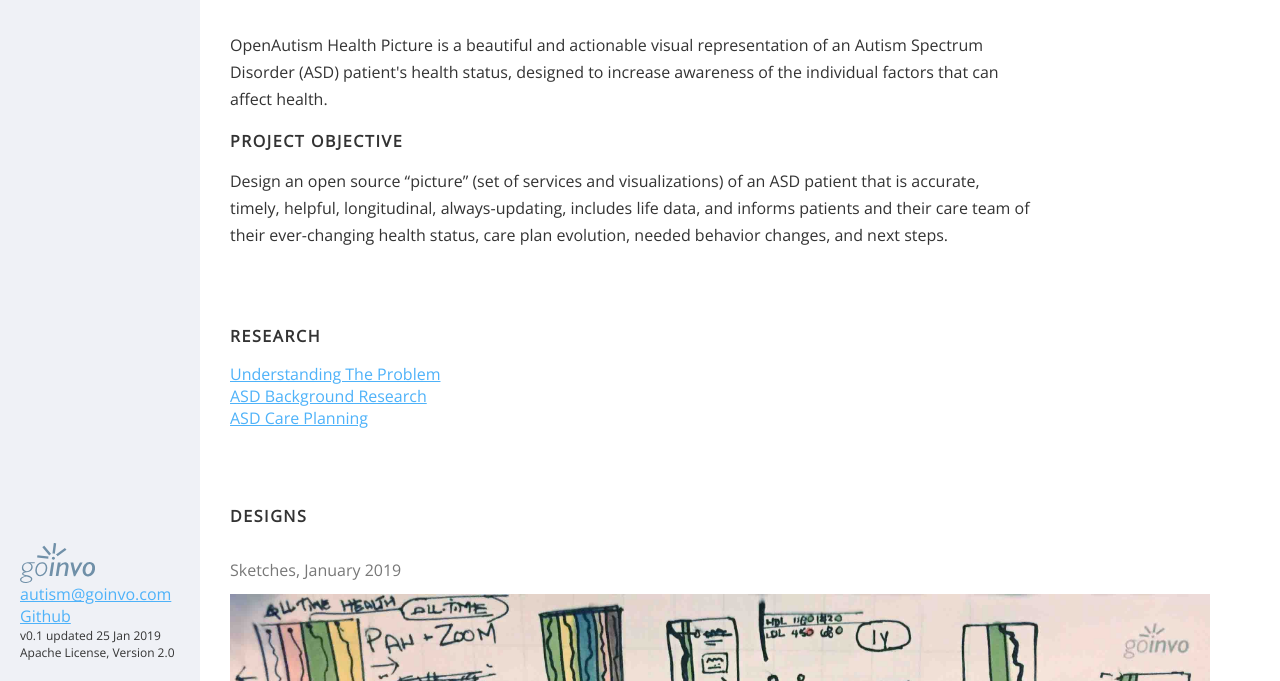
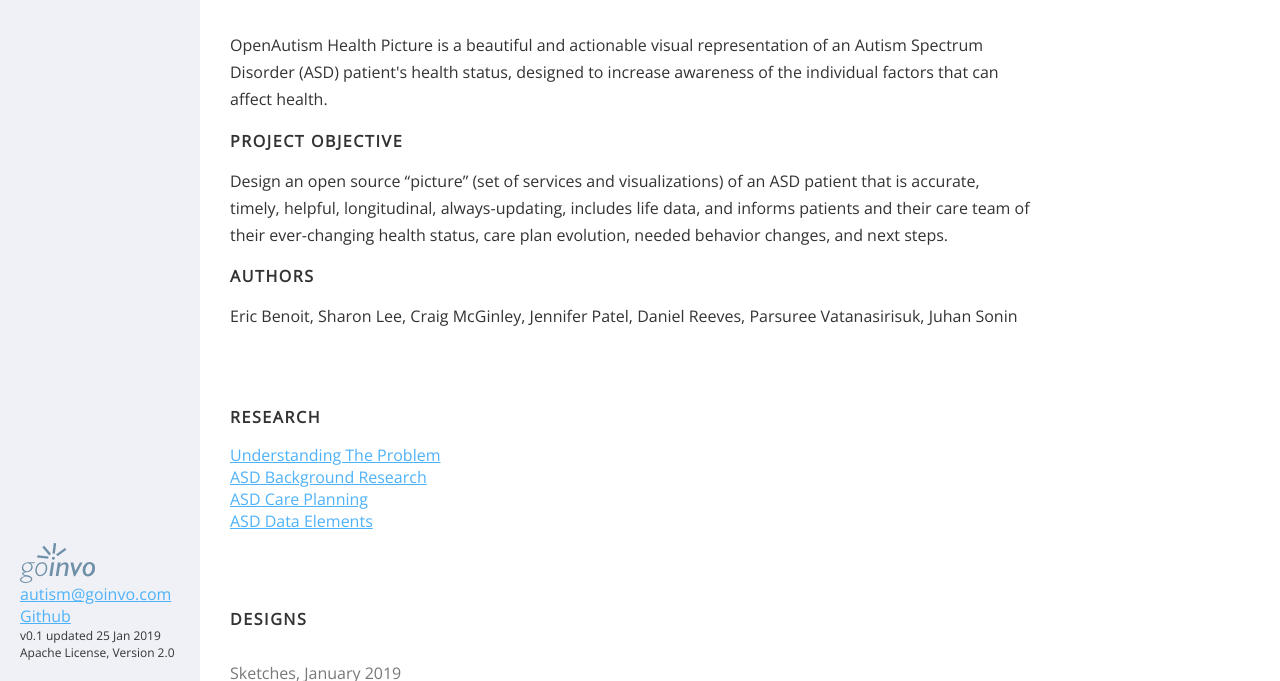
Before and after one commit to openAutism/openautism.github.io, a website: page index.html in a window 1280 px wide. Shown: the part 119-800 px from the top of the page. Drawn offline with nearby package versions, Linux system fonts and the light colour scheme.

Commit message:
added concept and authors

```diff
--- a/index.html
+++ b/index.html
@@ -37,6 +37,9 @@
     <p>OpenAutism Health Picture is a beautiful and actionable visual representation of an Autism Spectrum Disorder (ASD) patient's health status, designed to increase awareness of the individual factors that can affect health.</p>
     <h3>Project Objective</h3>
     <p>Design an open source “picture” (set of services and visualizations) of an ASD patient that is accurate, timely, helpful, longitudinal, always-updating, includes life data, and informs patients and their care team of their ever-changing health status, care plan evolution, needed behavior changes, and next steps.</p>
+
+    <h3>Authors</h3>
+    <p>Eric Benoit, Sharon Lee, Craig McGinley, Jennifer Patel, Daniel Reeves, Parsuree Vatanasirisuk, Juhan Sonin</p>
   </div>
 
   <div class="container" id="research">
@@ -45,6 +48,7 @@
       <dt><a href="https://docs.google.com/document/d/1VdFiAsWvraeG0b711ECnPYrNIa6o4oX4gkTnEzYVbqE/edit?pli=1#" target="_blank">Understanding The Problem</a></dt>
       <dt><a href="https://docs.google.com/document/d/1pJXvpMDV82fUdBm1i_Iu_1Rm4CtkJ3yJ3c-PLtn7SMw/edit?pli=1#heading=h.3z0588nxjh8e" target="_blank">ASD Background Research</a></dt>
       <dt><a href="https://docs.google.com/document/d/1Bdyas2bOn17uXPcCz7YBdhnmK8C0yzuhQSD8YmcpbY0/edit?pli=1" target="_blank">ASD Care Planning</a></dt>
+      <dt><a href="https://docs.google.com/spreadsheets/d/1nlWiqjT-8MZX_puSHnBUPYvA91UAO6pOdE0bpPVhDv4/edit#gid=2072791453" target="_blank">ASD Data Elements</a></dt>
     </dl>
   </div>
 
@@ -59,6 +63,7 @@
 
     <p class="caption">Whole Health concept, January 2019</p>
     <img src="./images/health_picture_autism_draft_2.jpg" />
+    <img src="./images/whole_health_app_v2.jpg" />
 
     <p class="caption">Galaxy concept, January 2019</p>
     <img src="./images/autism_data_display_space.jpg" />
```
Also changed, not shown: images/whole_health_app_v2.jpg (added).
